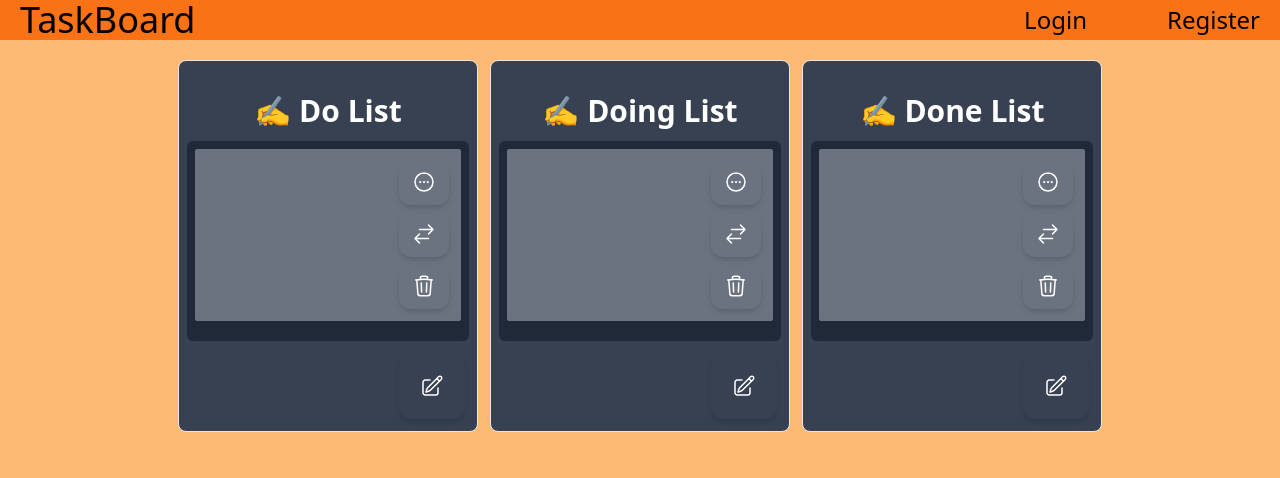
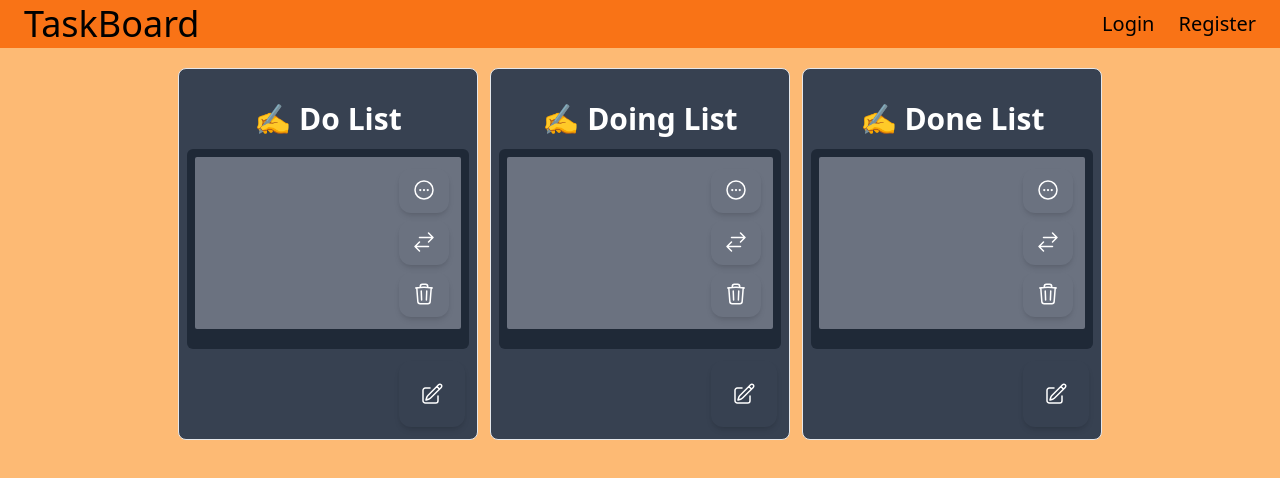
Before and after one commit to lawrence-yoon/do-list, a React (Vite) app in the folder frontend/: page / in a window 1280 px wide. Shown: the top 478 px of the page. Built offline with nearby package versions, Linux system fonts and the light colour scheme.

Commit message:
style change

```diff
--- a/frontend/src/App.jsx
+++ b/frontend/src/App.jsx
@@ -12,16 +12,16 @@ function App() {
 
 
   return (
-    <div className='bg-orange-300 h-screen'>
-      <header className='bg-orange-500 flex flex-row justify-between items-center h-10 p-5'>
+    <div className='bg-orange-300 h-full'>
+      <header className='bg-orange-500 flex flex-row justify-between items-center h-10 p-6'>
         <h1 className='text-4xl'>TaskBoard</h1>
-        <div className='flex gap-20'>
-          <a className='text-2xl'>Login</a>
+        <div className='flex justify-around gap-6'>
+          <a className='text-xl'>Login</a>
           {/* <a className='text-2xl'>Logout</a> */}
-          <a className='text-2xl'>Register</a>
+          <a className='text-xl'>Register</a>
         </div>
       </header>
-      <div className='flex flex-row items-start justify-center py-5 md:gap-3'>
+      <div className='flex flex-row items-start py-5 overflow-auto md:gap-3 md:justify-center'>
         <List list={listDo} setList={setListDo} setListLeft={setListDone} setListRight={setListDoing} label="✍️ Do List"/>
         <List list={listDoing} setList={setListDoing} setListLeft={setListDo} setListRight={setListDone} label="✍️ Doing List"/>
         <List list={listDone} setList={setListDone} setListLeft={setListDoing} setListRight={setListDo} label="✍️ Done List"/>
--- a/frontend/src/index.css
+++ b/frontend/src/index.css
@@ -3,7 +3,7 @@
 @tailwind utilities;
 
 html {
-  background-color: rgb(61, 61, 61);
+  @apply bg-orange-300;
 }
 
 /* this one breaks with chrome */
```
